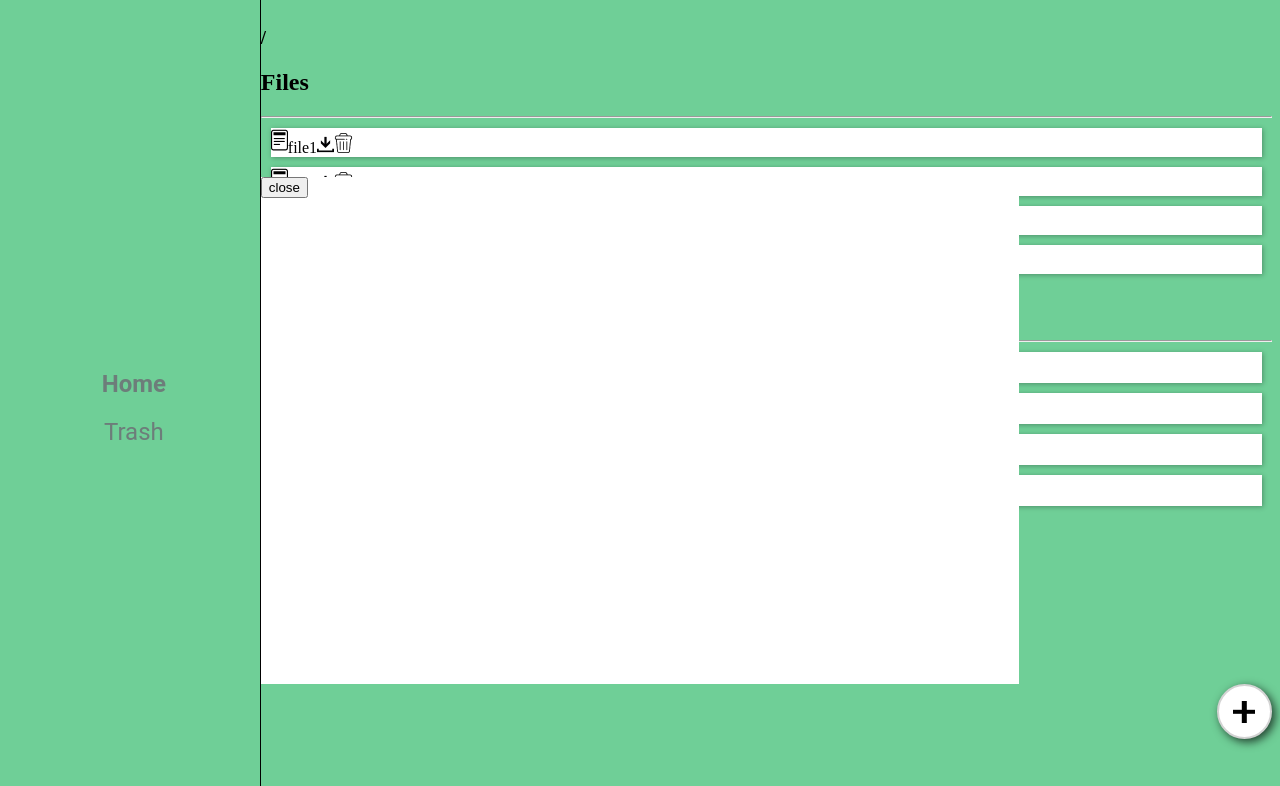
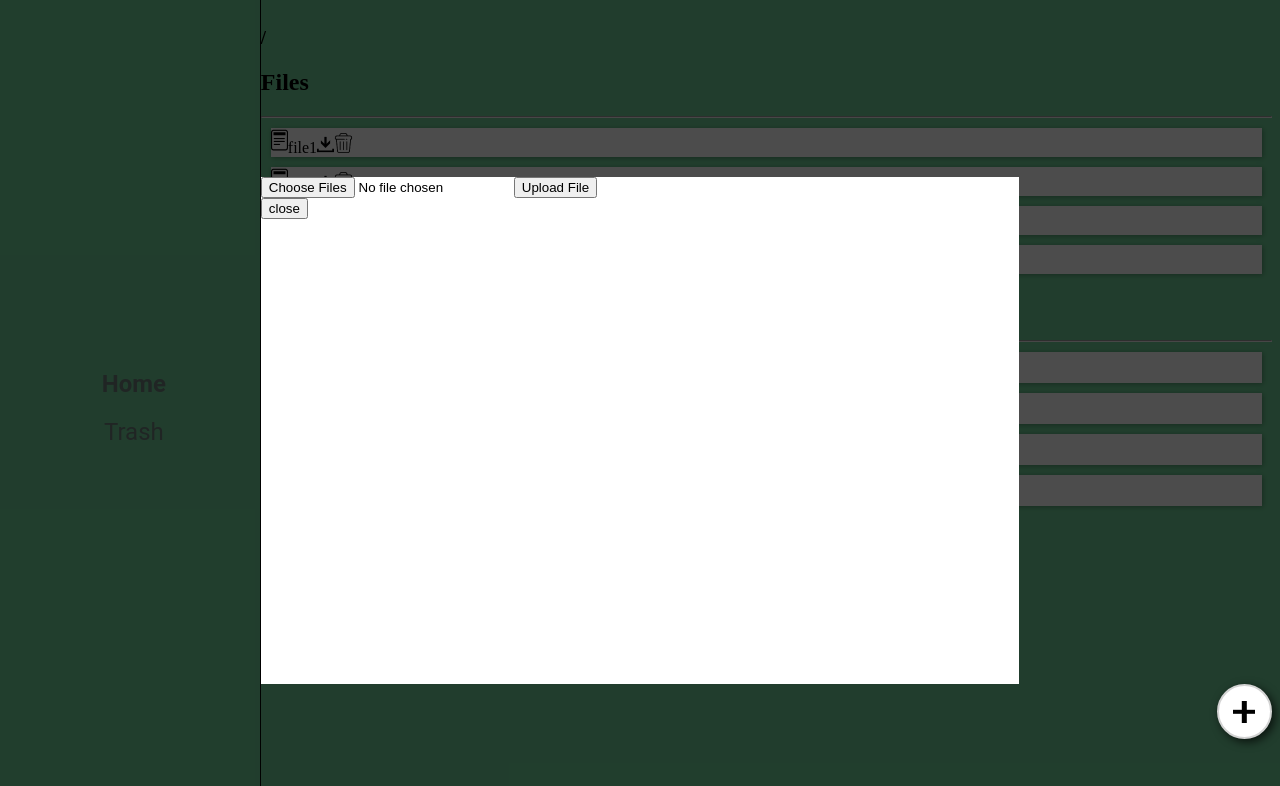
Before and after one commit to salvatoreallegra/MatchaLeaf, a React (Create React App) app in the folder client/: page /home in a window 1280 px wide. Both pictures are taken after a click on the button 1244 px from the left and 711 px from the top of the page. Shown: the top 786 px of the page. Built offline with nearby package versions, Linux system fonts and the light colour scheme.

Commit message:
added buttons to modal

```diff
--- a/client/src/Components/Modal/index.js
+++ b/client/src/Components/Modal/index.js
@@ -3,6 +3,10 @@ import React from 'react'
 const Modal = ({ hideModal }) => {
   return (
     <div>
+      <form method='post' enctype='multipart/form-data'>
+        <input type='file' name='files[]' multiple />
+        <input type='submit' value='Upload File' name='submit' />
+      </form>
       <button onClick={hideModal}>close</button>
     </div>
   )
--- a/client/src/Containers/Home/index.js
+++ b/client/src/Containers/Home/index.js
@@ -35,7 +35,19 @@ class Home extends React.Component {
           <hr />
           {Folder(folders)}
         </ContentDiv>
+        <div
+          style={{
+            display: this.state.show ? 'block' : 'none',
+            gridRowStart: '1',
+            gridRowEnd: '6',
+            gridColumnStart: '1',
+            gridColumnEnd: '6',
+            background: 'rgba(000, 000, 000, .7)',
+            margin: '-10px'
+          }}
+        />
         <UploadButton openModal={this.showModal} />
+
         <div
           style={{
             display: this.state.show ? 'block' : 'none',
```
